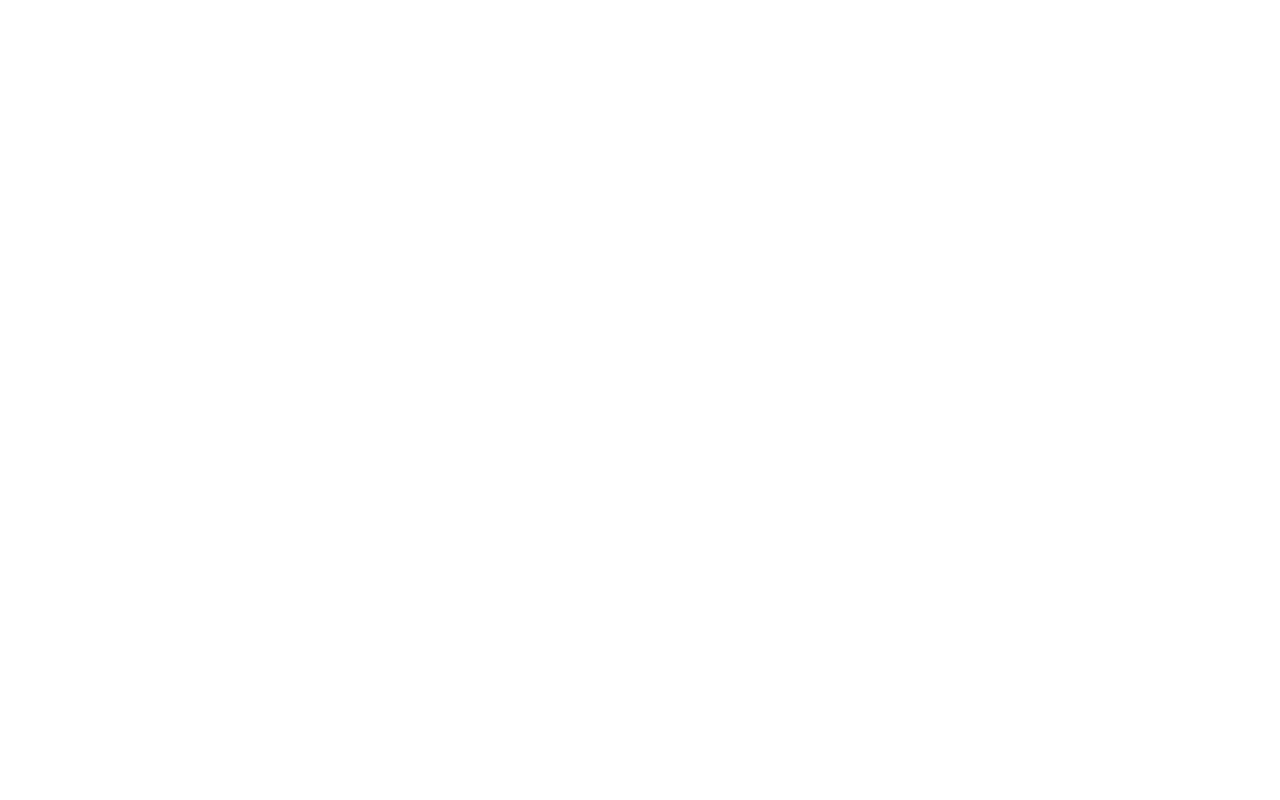
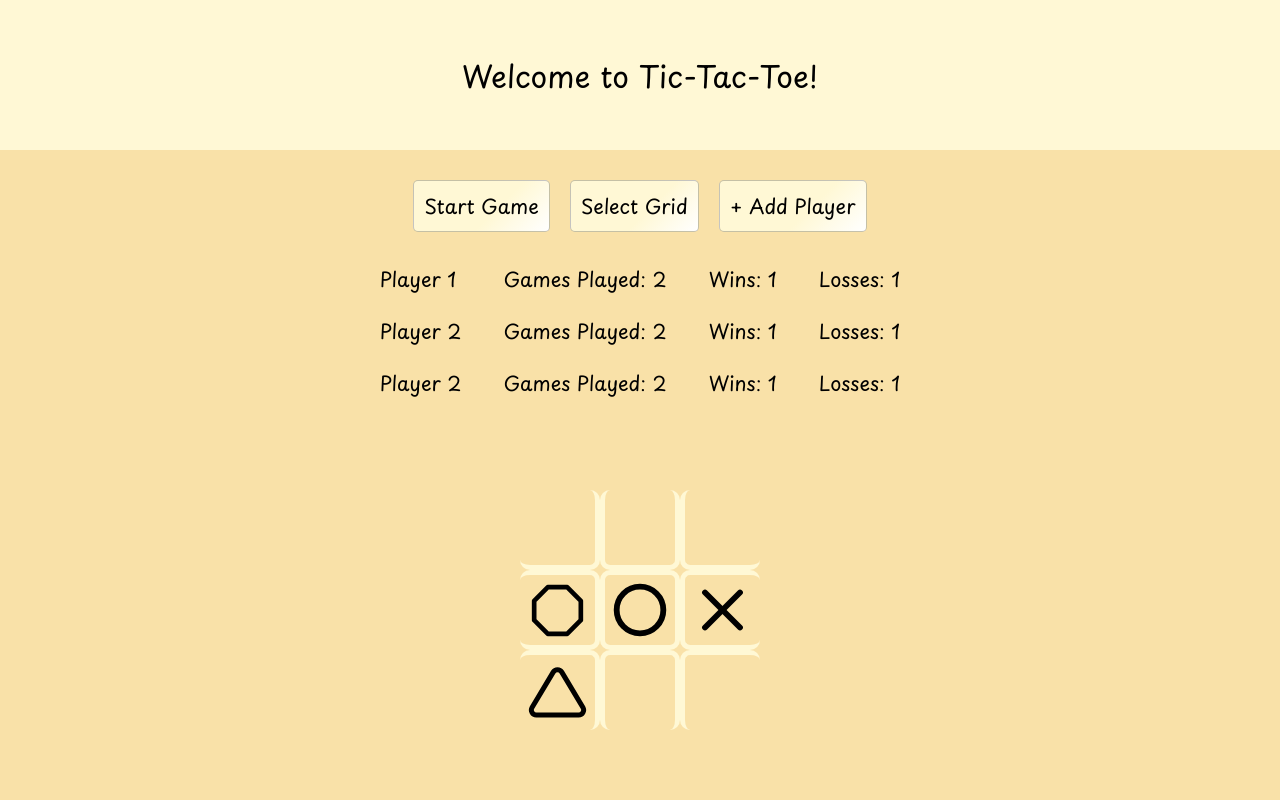
Before and after one commit to baaramuser123/odin-tic-tac-toe, a plain HTML site: page index.html in a window 1280 px wide. Drawn offline with Linux system fonts and the light colour scheme.

Commit message:
layout example html and css

```diff
--- a/index.html
+++ b/index.html
@@ -8,6 +8,144 @@
     <script src="./script.js"></script>
 </head>
 <body>
+<div id="main-contain">
 
+    <div id="header">Welcome to Tic-Tac-Toe!</div>
+    <div id="display">
+        <div id="buttons">
+            <button id="start">Start Game</button>
+            <button id="grid-button">Select Grid</button>
+            <button id="add-player">+ Add Player</button>
+        </div>
+        <div id="players">
+            <table>
+                <tr>
+                    <td class="player-name">Player 1</td>
+                    <td class="player-games">Games Played: 2</td>
+                    <td class="player-wins">Wins: 1</td>
+                    <td class="player-losses">Losses: 1</td>
+                </tr>
+                <tr>
+                    <td class="player-name">Player 2</td>
+                    <td class="player-games">Games Played: 2</td>
+                    <td class="player-wins">Wins: 1</td>
+                    <td class="player-losses">Losses: 1</td>
+                </tr>
+
+                <tr>
+                    <td class="player-name">Player 2</td>
+                    <td class="player-games">Games Played: 2</td>
+                    <td class="player-wins">Wins: 1</td>
+                    <td class="player-losses">Losses: 1</td>
+                </tr>
+                                <tr>
+                    <td class="player-name">Player 2</td>
+                    <td class="player-games">Games Played: 2</td>
+                    <td class="player-wins">Wins: 1</td>
+                    <td class="player-losses">Losses: 1</td>
+                </tr>
+
+            </table>
+        </div>
+    </div>
+    <div id="grid">
+        <div class="top left"></div>
+        <div class="top"></div>
+        <div class="top right"></div>
+        <div class="left">
+            <svg viewBox="0 0 24 24" class="octagon">
+            <polygon points="7.86 2 16.14 2 22 7.86 22 16.14 16.14 22 7.86 22 2 16.14 2 7.86 7.86 2"></polygon></svg>
+        </div>
+        <div>
+            <svg viewBox="0 0 24 24">
+                <circle cx="12" cy="12" r="8"></circle></svg>
+
+        </div>
+        <div class="right">
+            <svg width="24" height="24" viewBox="0 0 24 24">
+                <line x1="18" y1="6" x2="6" y2="18"></line>
+                <line x1="6" y1="6" x2="18" y2="18"></line>
+            </svg>
+        </div>
+        <div class="bottom left">
+            <svg viewBox="0 0 24 24" class="triangle">
+                <path d="M10.29 3.86L1.82 18a2 2 0 0 0 1.71 3h16.94a2 2 0 0 0 1.71-3L13.71 3.86a2 2 0 0 0-3.42 0z"></path>
+            </svg>
+        </div>
+        <div class="bottom"></div>
+        <div class="bottom right"></div>
+    </div>
+
+
+</div>
 </body>
 </html>
+
+
+
+<!-- <!DOCTYPE html>
+<html lang="en">
+<head>
+    <meta charset="UTF-8">
+    <meta name="viewport" content="width=device-width, initial-scale=1.0">
+    <title>Tic-Tac-Toe</title>
+    <link rel="stylesheet" href="./style.css">
+    <script src="./script.js"></script>
+</head>
+<body>
+<div id="main-contain">
+
+    <div id="header">Welcome to Tic-Tac-Toe!</div>
+
+    <div id="buttons" class="display">
+        <button id="start">Start Game</button>
+        <button id="grid-button">Select Grid</button>
+        <button id="add-player">+ Add Player</button>
+    </div>
+    <div id="players" class="display">
+        <table>
+            <tr>
+                <td class="player-name">Player 1</td>
+                <td class="player-games">Games Played: 2</td>
+                <td class="player-wins">Wins: 1</td>
+                <td class="player-losses">Losses: 1</td>
+            </tr>
+            <tr>
+                <td class="player-name">Player 2</td>
+                <td class="player-games">Games Played: 2</td>
+                <td class="player-wins">Wins: 1</td>
+                <td class="player-losses">Losses: 1</td>
+            </tr>
+
+            <tr>
+                <td class="player-name">Player 2</td>
+                <td class="player-games">Games Played: 2</td>
+                <td class="player-wins">Wins: 1</td>
+                <td class="player-losses">Losses: 1</td>
+            </tr>
+                            <tr>
+                <td class="player-name">Player 2</td>
+                <td class="player-games">Games Played: 2</td>
+                <td class="player-wins">Wins: 1</td>
+                <td class="player-losses">Losses: 1</td>
+            </tr>
+
+        </table>
+    </div>
+
+    <div id="grid">
+        <div class="top left"></div>
+        <div class="top"></div>
+        <div class="top right"></div>
+        <div class="left"></div>
+        <div></div>
+        <div class="right"></div>
+        <div class="bottom left"></div>
+        <div class="bottom"></div>
+        <div class="bottom right"></div>
+    </div>
+
+
+</div>
+</body>
+</html> -->
--- a/style.css
+++ b/style.css
@@ -0,0 +1,115 @@
+:root {
+    --grid-cell-length: 3;
+    --square-size: 80px;
+}
+
+
+@font-face {
+    font-family: 'Playpen Sans';
+    src: url('./assets/fonts/PlaypenSans-Regular.woff2') format('woff2'),
+        url('./assets/fonts/PlaypenSans-Regular.woff') format('woff');
+    font-weight: normal;
+    font-style: normal;
+    font-display: swap;
+}
+
+body {
+    margin: 0px;
+    font-family:'Playpen Sans';
+}
+
+svg {
+    width: 100% ;
+    height: 100% ;
+    fill: none;
+    stroke: currentColor;
+    stroke-width: 2 ;
+    stroke-linecap: round;
+    stroke-linejoin: round;
+}
+
+svg.octagon, svg.triangle {
+    width: 80%;
+    height: 80%;
+    padding: 10%;
+}
+
+button {
+    font-family: 'Playpen Sans';
+    font-size: 20px;
+    border-radius: 5px;
+    border: 1px solid rgba(0, 0, 0, 0.226);
+    background: linear-gradient(135deg, #fff8d5 60%, white);
+    padding: 10px;
+
+}
+
+#main-contain {
+    min-height: 100vh;
+    background-color: #f9e1a8;
+    box-sizing: content-box;
+    display: grid;
+    grid-template-rows: 150px 300px 1fr;
+}
+
+#header {
+    background-color: #fff8d5;
+    text-align: center;
+    font-size: 30px;
+    align-content: center;
+}
+
+#display {
+    padding: 30px;
+    display: grid;
+}
+
+#buttons {
+    display: flex;
+    justify-content: center;
+    gap: 20px;
+
+}
+
+#players {
+    font-size: 20px;
+    margin: 20px;
+    display: flex;
+    justify-content: center;
+    overflow: auto;
+}
+
+#players td {
+    padding: 10px 20px;
+}
+
+
+#grid {
+    /* background-color: lightblue; */
+    display: grid;
+    grid-template-columns: repeat(var(--grid-cell-length), var(--square-size));
+    grid-template-rows: repeat(var(--grid-cell-length), var(--square-size));
+    padding-top: 40px;
+    justify-content: center;
+}
+
+#grid>* {
+    border: 5px solid #fff8d5;
+    border-radius: 10px;
+}
+
+#grid>.top {
+    border-top: transparent;
+}
+
+#grid>.bottom {
+    border-bottom: transparent;
+}
+
+#grid>.left {
+    border-left: transparent;
+}
+
+#grid>.right {
+    border-right: transparent;
+}
```
Also changed, not shown: assets/fonts/PlaypenSans-Regular.woff (added), assets/fonts/PlaypenSans-Regular.woff2 (added), assets/svg/circle.svg (added), assets/svg/octagon.svg (added), assets/svg/triangle.svg (added), assets/svg/x.svg (added), planning.txt.
